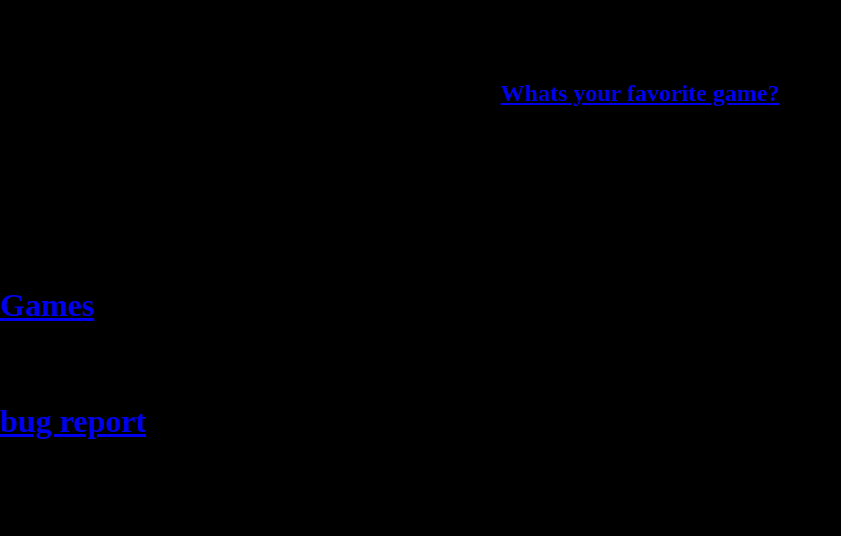
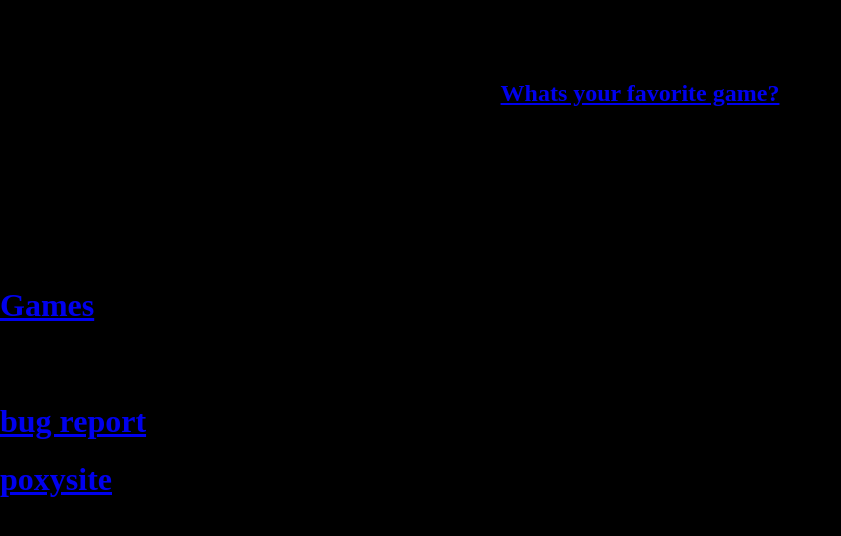
Before and after one commit to nmgbjyv/vidkid2.0unblock, a plain HTML site: page index.html in a window 1280 px wide. Shown: the whole page, without its empty margins (0-841 px from the left). Drawn offline with Linux system fonts and the light colour scheme.

Commit message:
Update index.html

```diff
--- a/index.html
+++ b/index.html
@@ -22,6 +22,9 @@
 
   <a class="stuff" href="html stuff/bugreport.html"><h1>bug report</h1></a>
 
+   <a id="game_btn" class="stuff" href="poxysite.html"><h1>poxysite</h1></a>
+
+  <br></br>
 
 
   </head>
```
